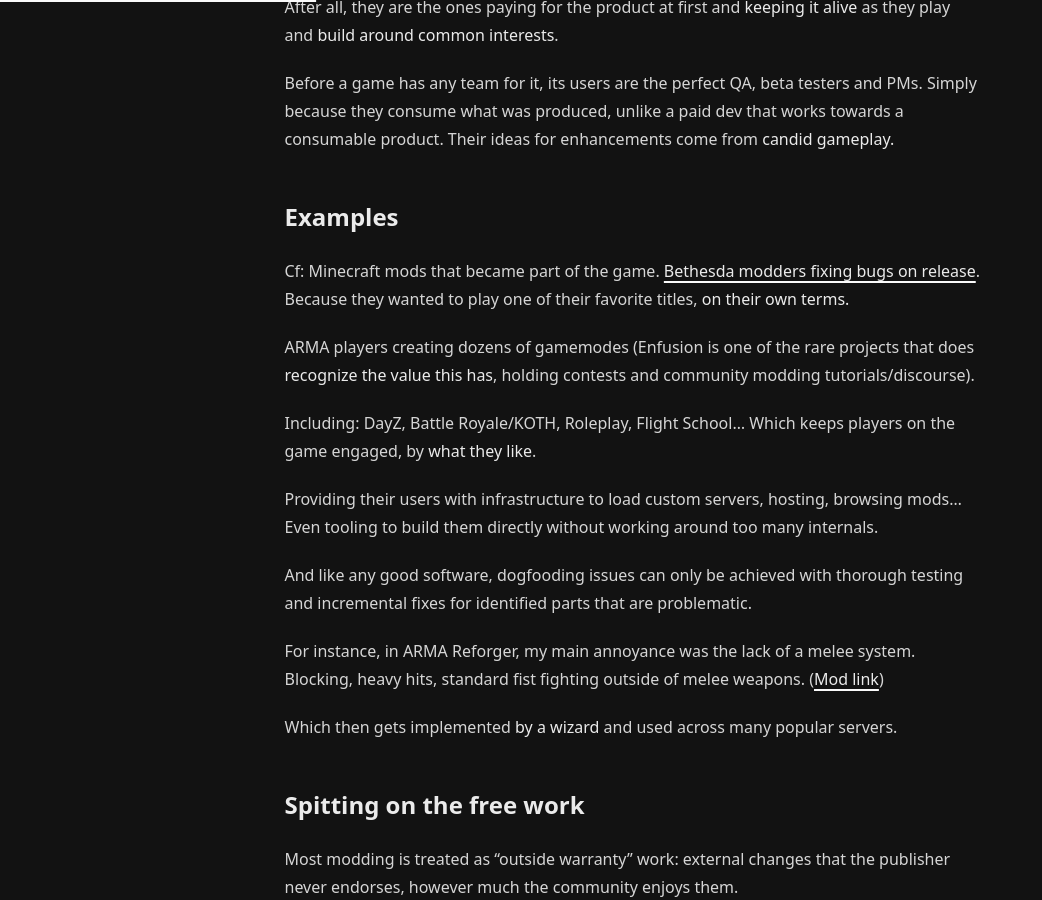
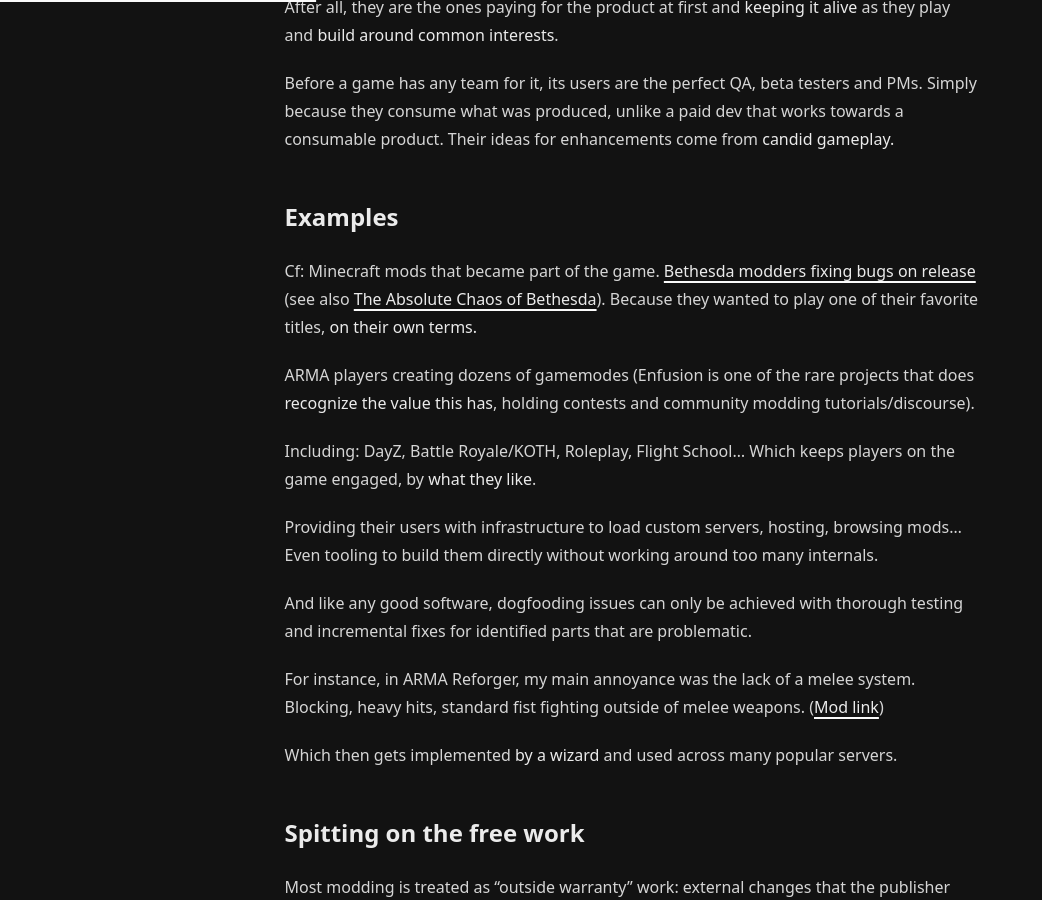
Before and after one commit to h8d13/dontreadthedocs, a Jekyll site: the page built from _notes/modding-wizards.md, in a window 1280 px wide and 900 px high, scrolled down 1342 px. Shown: the whole window, without its empty margins (0-1042 px from the left). Built offline with Jekyll 4.4.1, drawn with Linux system fonts in a browser that asks for light colours.

Commit message:
one more link
Signed-off-by: h8d13 <hadean-eon-dev@proton.me>

```diff
--- a/_notes/modding-wizards.md
+++ b/_notes/modding-wizards.md
@@ -35,7 +35,8 @@ a consumable product. Their ideas for enhancements come from **candid gameplay.*
 ## Examples
 
 Cf: Minecraft mods that became part of the game.
-[Bethesda modders fixing bugs on release][bethesda-yt].
+[Bethesda modders fixing bugs on release][bethesda-yt]
+(see also [The Absolute Chaos of Bethesda][bethesda-chaos]).
 Because they wanted to play one of their favorite titles, **on their own terms.**
 
 ARMA players creating dozens of gamemodes (Enfusion is one of the rare projects that does
@@ -254,6 +255,7 @@ enough to be acknowledged while they were building it.**
 [deadlock-hire]: https://x.com/gabefollower/status/2088943036378026020
 [deadlock-mod]: https://deadlocker.net/mod/mod_1749656103483
 [wizard-jargon]: http://www.catb.org/jargon/html/W/wizard.html
+[bethesda-chaos]: https://www.youtube.com/watch?v=d4vgLoPQSBA
 [bethesda-yt]: https://www.youtube.com/watch?v=vkYu3seV9FI
 [grok-wiki]: https://en.wikipedia.org/wiki/Grok
 [mud1-wiki]: https://en.wikipedia.org/wiki/MUD1
```
